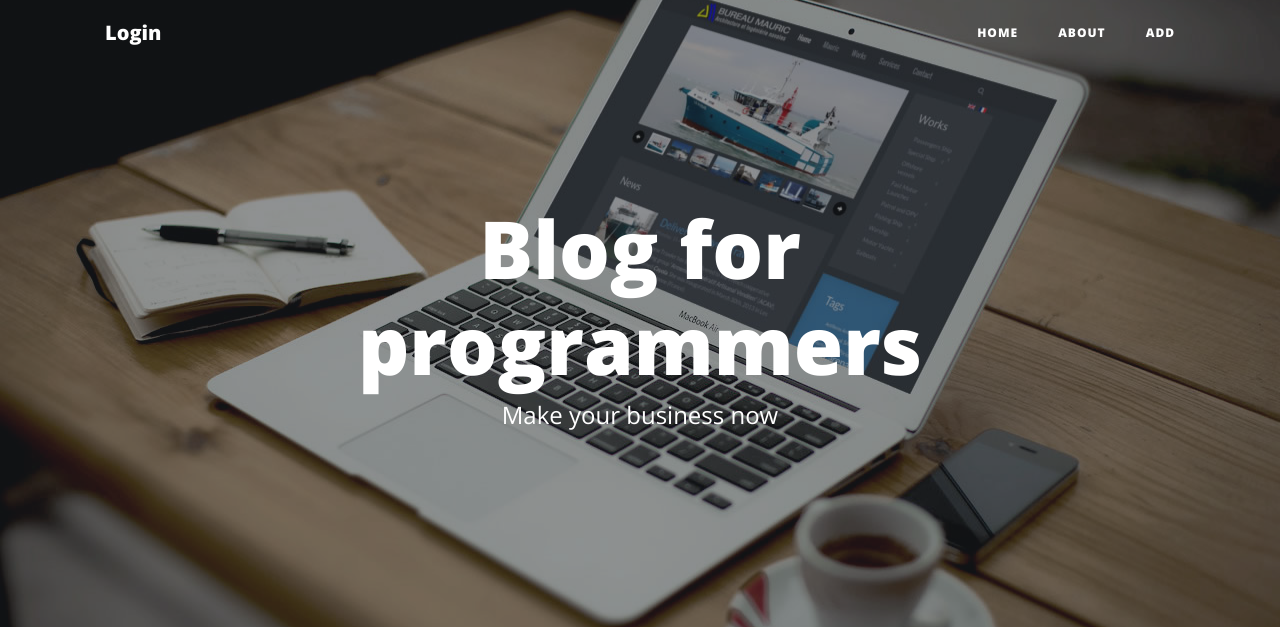
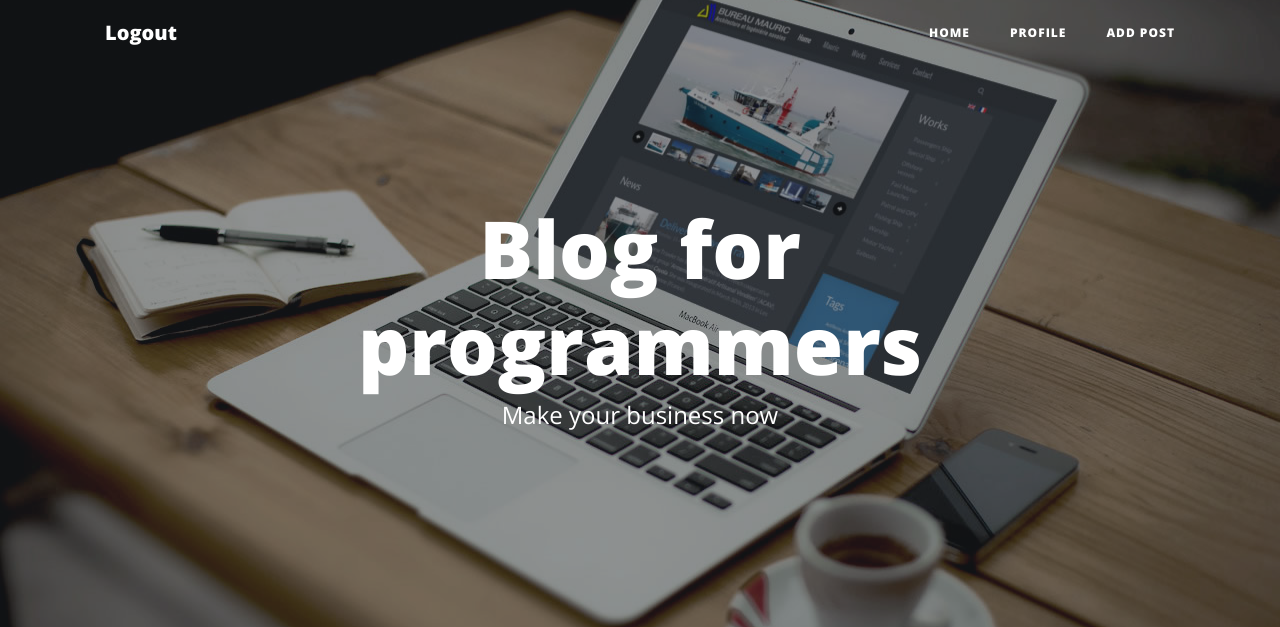
Before and after one commit to rocketpy/flask_blog, a Flask app: page / in a window 1280 px wide. Shown: the top 627 px of the page. Run offline with Flask 2, Linux system fonts and the light colour scheme; the visitor is signed in with stand-in values (Sample User, id 1); some libraries are stand-ins or nearby versions.

Commit message:
modified

```diff
--- a/templates/index.html
+++ b/templates/index.html
@@ -28,7 +28,14 @@
     <!-- Navigation -->
     <nav class="navbar navbar-expand-lg navbar-light fixed-top" id="mainNav">
       <div class="container">
-        <a class="navbar-brand" href="{{ url_for('index') }}">Login</a>
+        {% if not current_user.is_authenticated %}
+        <a class="navbar-brand" href="{{ url_for('login_post') }}">Login</a>
+        <a class="navbar-brand" href="{{ url_for('signup_post') }}">Sign Up</a>
+        {% endif %}
+        {% if current_user.is_authenticated %}
+        <a class="navbar-brand" href="{{ url_for('logout') }}">Logout</a>
+        {% endif %}
+        {% if current_user.is_authenticated %}
         <button class="navbar-toggler navbar-toggler-right" type="button" data-toggle="collapse" data-target="#navbarResponsive" aria-controls="navbarResponsive" aria-expanded="false" aria-label="Toggle navigation">
           Menu
           <i class="fa fa-bars"></i>
@@ -39,13 +46,14 @@
               <a class="nav-link" href="{{ url_for('index') }}">Home</a>
             </li>
             <li class="nav-item">
-              <a class="nav-link" href="{{ url_for('about') }}">About</a>
+              <a class="nav-link" href="{{ url_for('profile') }}">Profile</a>
             </li>
               <li class="nav-item">
-              <a class="nav-link" href="{{ url_for('add') }}">Add</a>
+              <a class="nav-link" href="{{ url_for('add_post') }}">Add post</a>
             </li>
           </ul>
         </div>
+        {% endif %}
       </div>
     </nav>
 
@@ -78,8 +86,11 @@
                 {{ post.subtitle }}
               </h3>
             </a>
-            <p class="post-meta">Posted by {{ post.author }}
+            <p class="post-meta">Posted by {{ post.post_author }}
               on {{ post.date_posted.strftime('%B %d, %Y') }}</p>
+            <h3 class="post-content">
+                {{ post.content }}
+            </h3>
           </div>
           {% endfor %}
           <hr>
```
